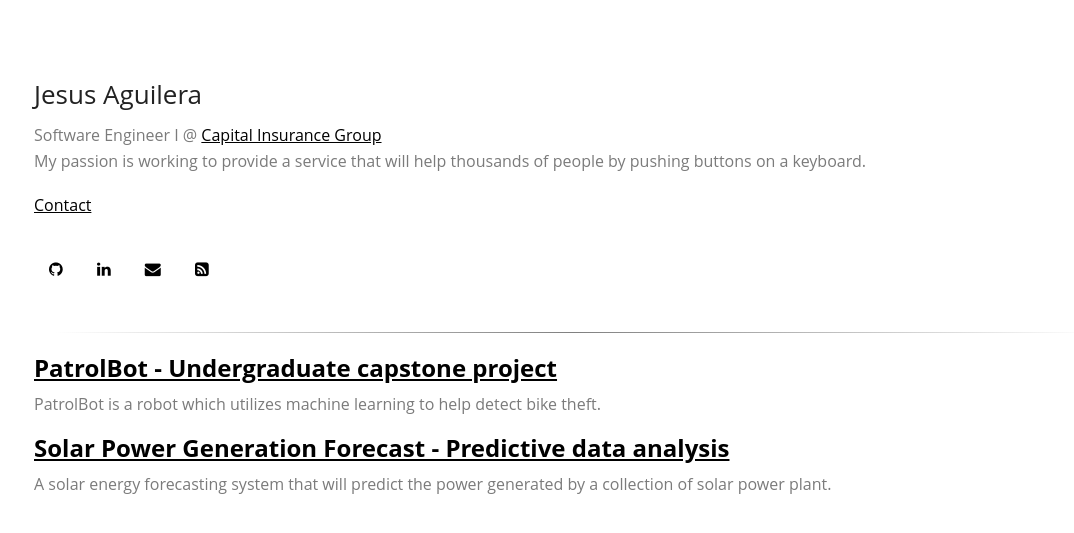
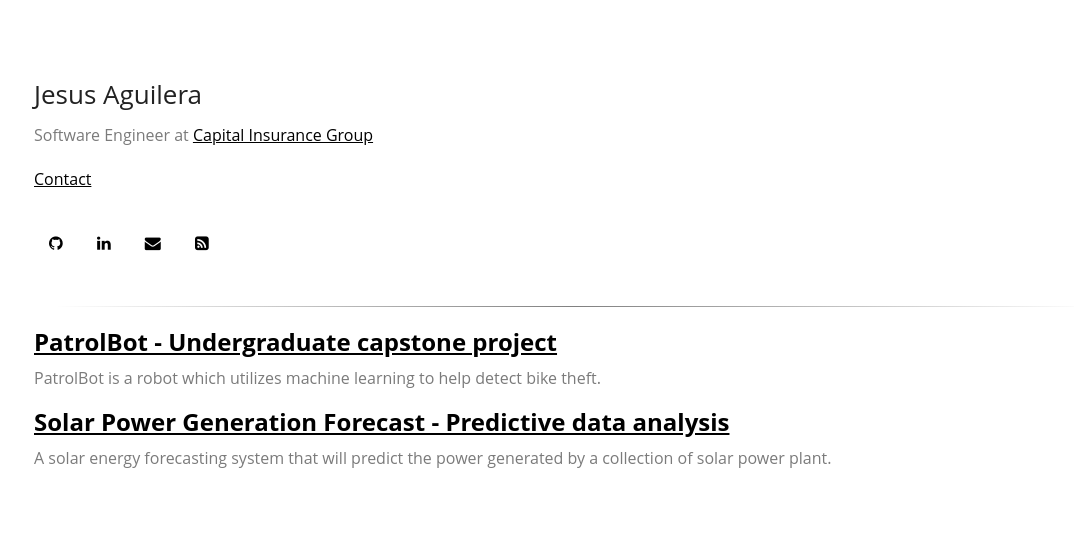
Before and after one commit to jeaguil/jeaguil.github.io, a Jekyll site: the page built from index.html, in a window 1280 px wide. Shown: the top 533 px of the page, without its empty margins (66-1140 px from the left). Built offline with Jekyll 4.4.1, drawn with Linux system fonts in a browser that asks for light colours; nearby versions of some CDN libraries; the list of posts is cut into pages by our own code.

```diff
--- a/_config.yml
+++ b/_config.yml
@@ -1,8 +1,8 @@
 title: jesusaguilera.com
-job: Software Engineer I
+job: Software Engineer
 company: Capital Insurance Group
 description: >-
-  My passion is working to provide a service that will help thousands of people by pushing buttons on a keyboard.
+  Dev
 author: Jesus Aguilera
 
 # jekyll-paginate cofiguration
--- a/_layouts/home.html
+++ b/_layouts/home.html
@@ -40,11 +40,11 @@ title: Home
     </h3>
   </div>
   <div class="author--module">
-    {{site.job}} @ <a href="https://www.ciginsurance.com/" target="_blank">{{site.company}}</a>
+    {{site.job}} at <a href="https://www.ciginsurance.com/" target="_blank">{{site.company}}</a>
   </div>
-  <div class="author--module">
+  <!-- <div class="author--module">
     {{site.description}}
-  </div>
+  </div> -->
   <div style="padding-top: 20px; padding-bottom: 20px;">
     {% for item in site.data.settings.menu %}
       <a style="padding: 0;" href="{{ site.github.url }}/{{ item.folder }}/{{ item.file }}" class="menu-link">{{ item.name }}</a>
```
Also changed, not shown: _posts/2021-06-25-SolarPowerGenerationForecast.md (+6 -0 lines).
